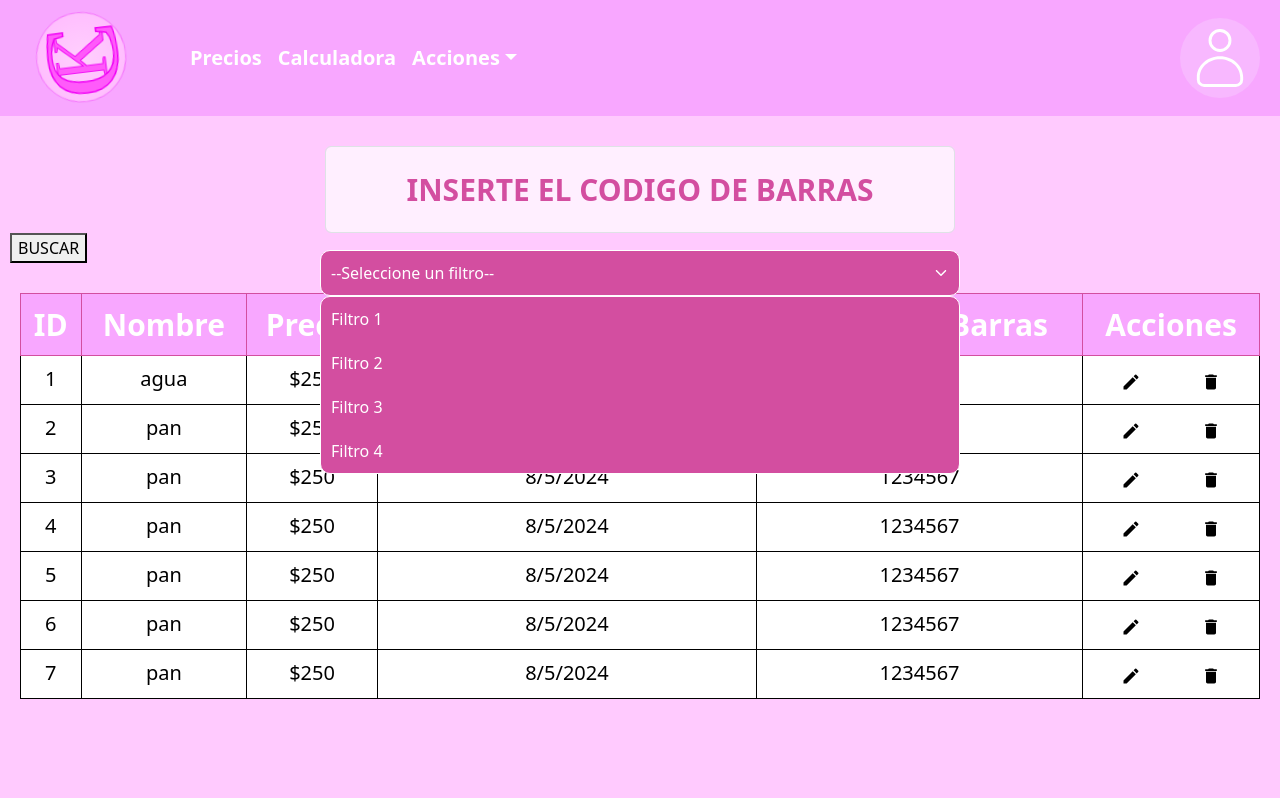
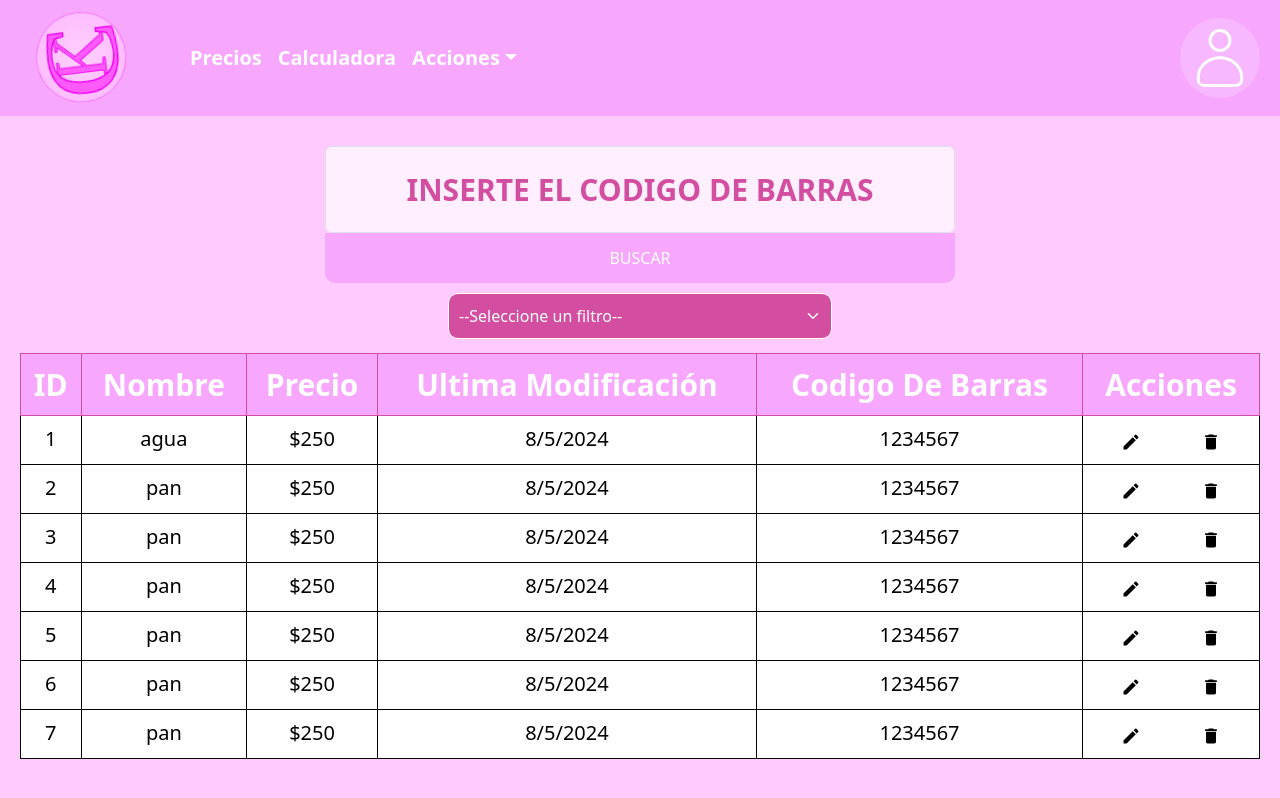
Before and after one commit to HuakangZZ/KioscoApp, a React (Vite) app: page /precios in a window 1280 px wide. Built offline with nearby package versions, Linux system fonts and the light colour scheme; a web font is replaced by a local one.

Commit message:
Acomodo la posicion del select y agrego un boton

```diff
--- a/src/components/precios/precios.css
+++ b/src/components/precios/precios.css
@@ -4,6 +4,7 @@
 
 .contenedor-buscador{
     margin: 10px !important;
+    text-align: center;
 }
 
 .buscador{
@@ -27,6 +28,7 @@
 
 .contenedor-tabla{
     padding:20px !important;
+    margin-top: 50px;
 }
 
 .head-tabla{
@@ -55,11 +57,13 @@ td{
     color: white;
 }
 
-.dropdown{
+.contenedor-select{
     display: flex;
     flex-direction: column;
     justify-content: center;
     align-items: center;
+    position: absolute;
+    width: 100%;
 }
 
 .select{
@@ -71,30 +75,52 @@ td{
     display: flex;
     justify-content: space-between;
     align-items: center;
-    width: 50%;
+    width: 30%;
     cursor: pointer;
-    position: absolute;
     z-index: 1;
 }
-.rotar-icono{
+.rotar-icono-arriba{
+    animation: girarIconoArriba .5s ease;
     transform: rotate(180deg);
+}
+
+.rotar-icono-abajo{
+    animation: girarIconoAbajo .5s ease;
+    transform: rotate(0deg);
+}
+
+@keyframes girarIconoArriba{
+    0%{
+        transform: rotate(0deg);
+    }
+    100%{
+        transform: rotate(180deg);
+    }
+}
+
+@keyframes girarIconoAbajo{
+    0%{
+        transform: rotate(180deg);
+    }
+    100%{
+        transform: rotate(0deg);
+    }
 }
 
 .select:hover{
     background-color: #b8448b;
-    box-shadow: 0 0 10px 5px white;
 }
 
 .menu{
+    animation: all .5 ease-in;
     border: 1px white solid;
-    width: 50%;
+    width: 30%;
     background-color: #D34EA0;
     padding: 0;
     list-style: none;
     border-radius: 10px;
     color: white;
-    position: absolute;
-    margin-top: 240px;
+    overflow: auto;
 }
 
 .menu li{
@@ -112,3 +138,48 @@ td{
     background-color: #b6438a;
     border: 1px white solid;
 }
+
+.mostrar-opciones{
+    display: block;
+    animation: mostrar .5s ease-in;
+
+}
+
+@keyframes mostrar {
+    0%{
+        opacity: 0%;
+    }
+
+    100%{
+        opacity: 100%;
+    }
+}
+
+.esconder-opciones-animacion{
+    animation: esconder .5s ease-out;
+}
+
+.esconder-opciones{
+    display: none;
+}
+
+@keyframes esconder {
+    0%{
+        opacity: 100%;
+    }
+
+    100%{
+        opacity: 0%;
+    }
+}
+
+.buscar-precio{
+    text-align: center;
+    width: 50%;
+    height: 50px;
+    background-color: #F8A7FF;
+    color:white;
+    border: none;
+    border-bottom-left-radius:  10px;
+    border-bottom-right-radius:  10px;
+}
--- a/src/components/precios/precios.jsx
+++ b/src/components/precios/precios.jsx
@@ -76,9 +76,29 @@ function cambiarNombre(nombre){
     }
 }
 
+function mostrarYEsconderMenu(e){
+    if(!e?.target?.children[1]?.classList.contains('rotar-icono-arriba')){
+        e?.target?.children[1]?.classList.remove('rotar-icono-abajo')
+        e?.target?.children[1]?.classList.add('rotar-icono-arriba');
+        opciones?.classList.add('mostrar-opciones')
+        opciones?.classList.remove('esconder-opciones-animacion');
+        opciones?.classList.remove('esconder-opciones')
+    }
+    else{
+        opciones?.classList.remove('mostrar-opciones');
+        opciones?.classList.add('esconder-opciones-animacion');
+        setTimeout(() => {
+            opciones?.classList.add('esconder-opciones');
+        }, 400);
+        e?.target?.children[1]?.classList.remove('rotar-icono-arriba');
+        e?.target?.children[1]?.classList.add('rotar-icono-abajo')
+    }
+}
+
 
 function Precios({cargarNavBar}) {
     let productos = [producto1,producto2,producto3,producto4,producto5,producto6,producto7];
+    const opciones = document.getElementById('opciones');
 
     const obtenerProductoPorCodigo = (e) =>{
         console.log(ProductoService.getProductoPorCodigo(e));
@@ -107,19 +127,20 @@ function Precios({cargarNavBar}) {
                         className=" mr-sm-2  buscador"
                         />
                     </Col>
-                    <button onClick={()=>obtenerProductoPorCodigo(1234567)}>BUSCAR</button>
+                    <button className='buscar-precio' onClick={()=>obtenerProductoPorCodigo(1234567)}>BUSCAR</button>
                 </Form>
             </div>
-            <div className="dropdown">
-                <div className="select" onClick={(e) =>{e.target.children[1].classList.toggle('rotar-icono')}}>
+            <div className="contenedor-select">
+                <div className="select" onClick={(e) =>{mostrarYEsconderMenu(e)}}>
                     <span className="selected">--Seleccione un filtro--</span>
                     <IoIosArrowDown></IoIosArrowDown>
                 </div>
-                <ul className="menu">
-                    <li onClick={(e)=>{cambiarNombre(e.target.textContent)}}>Filtro 1</li>
-                    <li onClick={(e)=>{cambiarNombre(e.target.textContent)}}>Filtro 2</li>
-                    <li onClick={(e)=>{cambiarNombre(e.target.textContent)}}>Filtro 3</li>
-                    <li onClick={(e)=>{cambiarNombre(e.target.textContent)}}>Filtro 4</li>
+                <ul id='opciones' className="menu esconder-opciones">
+                    <li onClick={(e)=>{cambiarNombre(e.target.textContent);}}>Vinos</li>
+                    <li onClick={(e)=>{cambiarNombre(e.target.textContent)}}>Fiambres</li>
+                    <li onClick={(e)=>{cambiarNombre(e.target.textContent)}}>Gaseosas</li>
+                    <li onClick={(e)=>{cambiarNombre(e.target.textContent)}}>Cervezas</li>
+                    <li onClick={(e)=>{cambiarNombre(e.target.textContent)}}>Variado</li>
                 </ul>
             </div>
             <div className='contenedor-tabla'>
```
